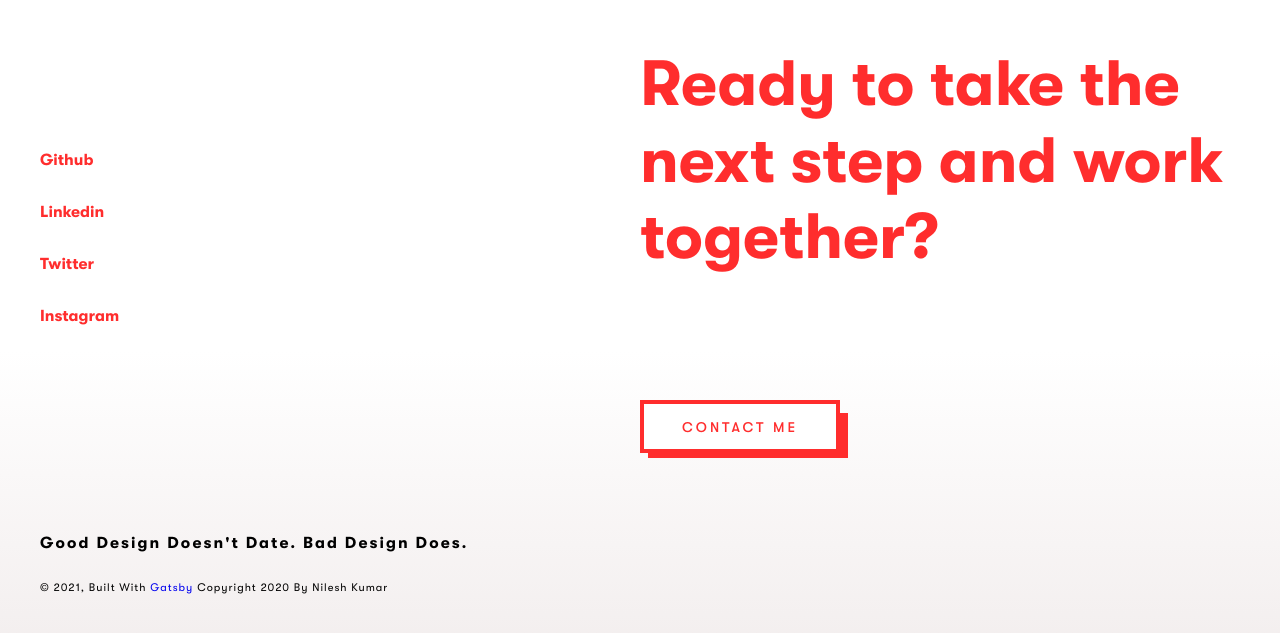
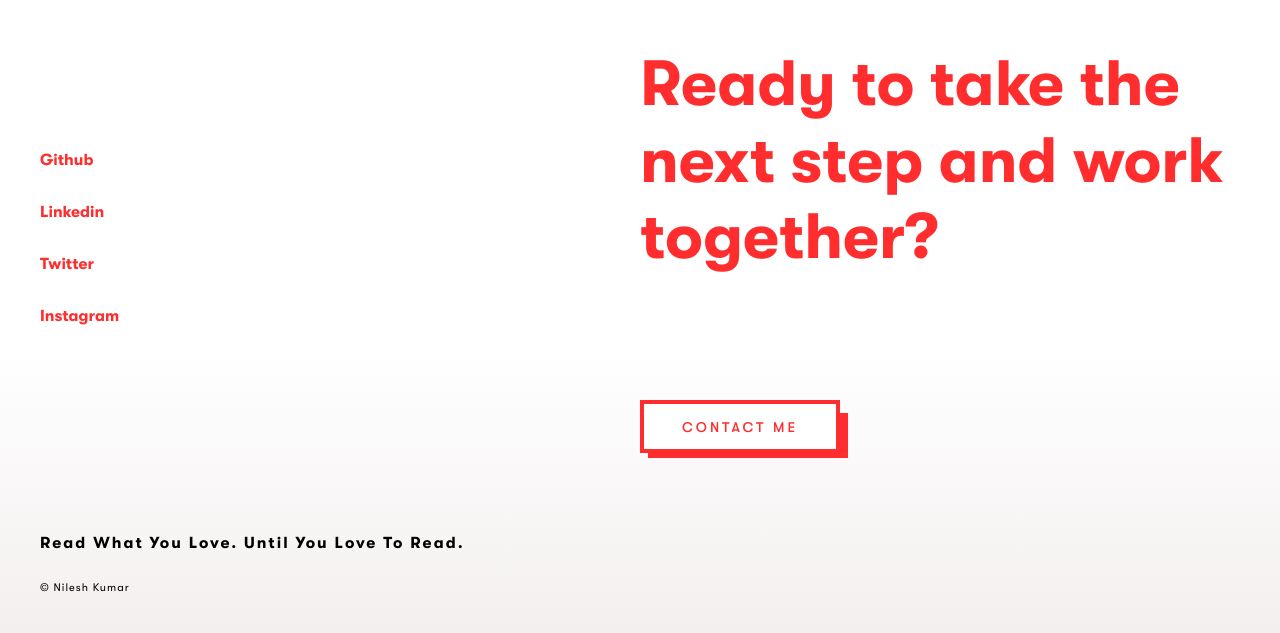
Before and after one commit to NileshEvrywhr/legendary-literate, a Gatsby site: page /blog in a window 1280 px wide. Shown: the part 2178-2811 px from the top of the page. Built offline with nearby package versions, Linux system fonts and the light colour scheme; Gatsby itself is replaced by a stand-in of ours.

Commit message:
context customize footer

```diff
--- a/src/components/layout/footer/index.jsx
+++ b/src/components/layout/footer/index.jsx
@@ -25,13 +25,13 @@ const Footer = () => {
 						</div>
 					</FooterBody>
 					<div className="box">
-						<SubRight> Good design doesn't date. Bad design does. </SubRight>
+						<SubRight> Read what you love. Until you love to read. </SubRight>
 						<CopyRight className="text-dark">
-							©
-							<span> {new Date().getFullYear()}, Built with {` `}
+							© {data.SiteAuthor}
+							{/* <span> {new Date().getFullYear()}, Built with {` `}
 								<a href="https://www.gatsbyjs.org">Gatsby</a>{" "}
-          		</span>
-							Copyright 2020 by {data.SiteAuthor} </CopyRight>
+							</span>  */}
+						</CopyRight>
 					</div>
 				</ContainerLayout>
 			</FooterStyle>
```
